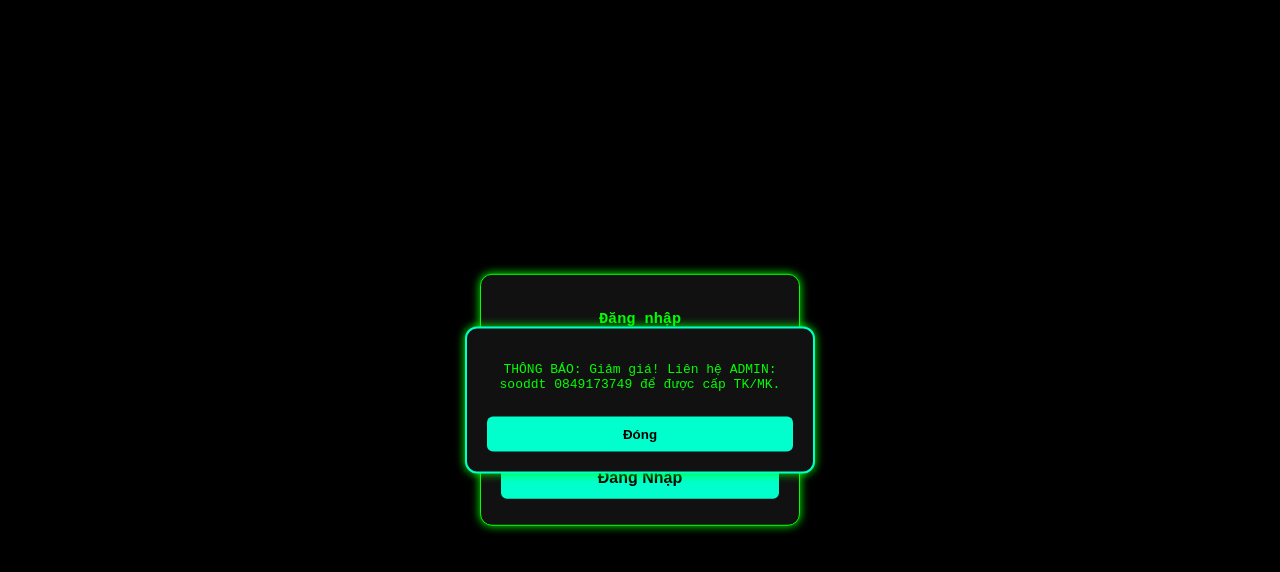
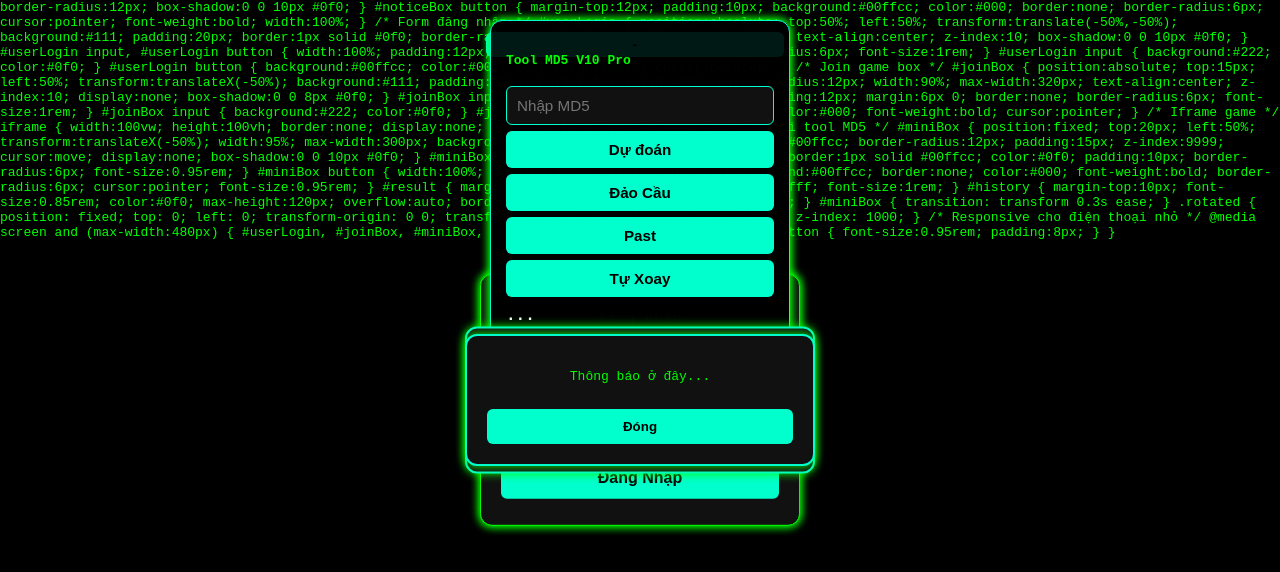
Before and after one commit to Hanniee12/toolMD5, a plain HTML site: page index.html in a window 1280 px wide. Drawn offline with Linux system fonts and the light colour scheme; a script that the page names is missing.

Commit message:
Update index.html

```diff
--- a/index.html
+++ b/index.html
@@ -35,6 +35,243 @@ body {
   text-align:center;
   z-index:10000;
   border-radius:12px;
+  box-shadow:0 0 10px #0f0;
+}
+#noticeBox button {
+  margin-top:12px;
+  padding:10px;
+  background:#00ffcc;
+  color:#000;
+  border:none;
+  border-radius:6px;
+  cursor:pointer;
+  font-weight:bold;
+  width:100%;
+}
+
+/* Form đăng nhập */
+#userLogin {
+  position:absolute;
+  top:50%;
+  left:50%;
+  transform:translate(-50%,-50%);
+  background:#111;
+  padding:20px;
+  border:1px solid #0f0;
+  border-radius:12px;
+  width:90%;
+  max-width:320px;
+  text-align:center;
+  z-index:10;
+  box-shadow:0 0 10px #0f0;
+}
+#userLogin input, #userLogin button {
+  width:100%;
+  padding:12px;
+  margin:6px 0;
+  border:none;
+  border-radius:6px;
+  font-size:1rem;
+}
+#userLogin input { background:#222; color:#0f0; }
+#userLogin button { background:#00ffcc; color:#000; font-weight:bold; cursor:pointer; }
+
+/* Join game box */
+#joinBox {
+  position:absolute;
+  top:15px;
+  left:50%;
+  transform:translateX(-50%);
+  background:#111;
+  padding:20px;
+  border:1px solid #0f0;
+  border-radius:12px;
+  width:90%;
+  max-width:320px;
+  text-align:center;
+  z-index:10;
+  display:none;
+  box-shadow:0 0 8px #0f0;
+}
+#joinBox input, #joinBox button {
+  width:100%;
+  padding:12px;
+  margin:6px 0;
+  border:none;
+  border-radius:6px;
+  font-size:1rem;
+}
+#joinBox input { background:#222; color:#0f0; }
+#joinBox button { background:#00ffcc; color:#000; font-weight:bold; cursor:pointer; }
+
+/* Iframe game */
+iframe {
+  width:100vw;
+  height:100vh;
+  border:none;
+  display:none;
+  position:relative;
+  z-index:1;
+}
+
+/* Mini tool MD5 */
+#miniBox {
+  position:fixed;
+  top:20px;
+  left:50%;
+  transform:translateX(-50%);
+  width:95%;
+  max-width:300px;
+  background:rgba(0,0,0,0.9);
+  border:1px solid #00ffcc;
+  border-radius:12px;
+  padding:15px;
+  z-index:9999;
+  cursor:move;
+  box-shadow:0 0 10px #0f0;
+  transition: transform 0.3s ease;
+}
+#miniBox input {
+  width:100%;
+  background:#111;
+  border:1px solid #00ffcc;
+  color:#0f0;
+  padding:10px;
+  border-radius:6px;
+  font-size:0.95rem;
+}
+#miniBox button {
+  width:100%;
+  padding:10px;
+  margin-top:6px;
+  background:#00ffcc;
+  border:none;
+  color:#000;
+  font-weight:bold;
+  border-radius:6px;
+  cursor:pointer;
+  font-size:0.95rem;
+}
+#result { margin-top:10px; font-weight:bold; color:#fff; font-size:1rem; }
+#history {
+  margin-top:10px;
+  font-size:0.85rem;
+  color:#0f0;
+  max-height:120px;
+  overflow:auto;
+  border-top:1px solid #0f0;
+  padding-top:5px;
+}
+
+.rotated {
+  position: fixed;
+  top: 0;
+  left: 0;
+  transform-origin: 0 0;
+  transform: rotate(-90deg) translateX(-100%);
+  z-index: 1000;
+}
+
+/* Responsive cho điện thoại nhỏ */
+@media screen and (max-width:480px) {
+  #userLogin, #joinBox, #miniBox, #noticeBox { padding:12px; }
+  input, button { font-size:0.95rem; padding:8px; }
+}
+</style>
+</head>
+<body>
+
+<!-- Bảng thông báo -->
+<div id="noticeBox">
+  <p id="noticeContent">Thông báo ở đây...</p>
+  <button onclick="closeNotice()">Đóng</button>
+</div>
+
+<!-- Form đăng nhập -->
+<div id="userLogin">
+  <h3>Đăng nhập</h3>
+  <input id="user" placeholder="Tài khoản">
+  <input id="pass" type="password" placeholder="Mật khẩu">
+  <button onclick="userLoginNow()">Đăng Nhập</button>
+</div>
+
+<!-- Nhập link game -->
+<div id="joinBox">
+  <h3>Nhập link game</h3>
+  <input id="gameLink" placeholder="Nhập link game ở đây">
+  <button onclick="joinGame()">Vào</button>
+</div>
+
+<!-- Iframe game -->
+<iframe id="gameFrame"></iframe>
+
+<!-- Mini tool MD5 -->
+<div id="miniBox">
+  <h4>Tool MD5 V10 Pro</h4>
+  <button onclick="toggleMiniBox()" style="position:absolute; top:5px; right:5px; padding:5px 8px; font-size:0.8rem;">-</button>
+  <div id="miniContent">
+    <input id="md5Input" placeholder="Nhập MD5">
+    <button onclick="predict()">Dự đoán</button>
+    <button onclick="toggleInvert()">Đảo Cầu</button>
+    <button onclick="copyResult()">Past</button>
+    <button onclick="toggleRotation()">Tự Xoay</button>
+    <p id="result">...</p>
+    <div id="history">Lịch sử: [ ]</div>
+  </div>
+</div>
+
+<script src="https://cdn.jsdelivr.net/npm/tesseract.js@4.0.2/dist/tesseract.min.js"></script>
+<script src="in.js"></script>
+<script>
+function closeNotice() {
+  document.getElementById('noticeBox').style.display='none';
+}
+
+function toggleRotation() {
+  const miniBox = document.getElementById('miniBox');
+  const rotateButton = document.querySelector('[onclick="toggleRotation()"]');
+
+  miniBox.classList.toggle('rotated');
+
+  if (miniBox.classList.contains('rotated')) {
+    rotateButton.textContent = 'Trở Lại';
+  } else {
+    rotateButton.textContent = 'Tự Xoay';
+  }
+}
+
+function toggleMiniBox() {
+  const content = document.getElementById('miniContent');
+  const btn = content.previousElementSibling;
+
+  if (content.style.display === 'none') {
+    content.style.display = 'block';
+    btn.textContent = '-';
+  } else {
+    content.style.display = 'none';
+    btn.textContent = '+';
+  }
+}
+
+function predict() {
+  const md5 = document.getElementById('md5Input').value;
+  if(!md5) return alert('Nhập MD5 trước!');
+  document.getElementById('result').textContent = "Dự đoán: " + md5.slice(0,6) + "..."; // ví dụ
+}
+
+function toggleInvert() {
+  const miniBox = document.getElementById('miniBox');
+  if(miniBox.style.filter==='invert(1)') miniBox.style.filter='invert(0)';
+  else miniBox.style.filter='invert(1)';
+}
+
+function copyResult() {
+  const result = document.getElementById('result').textContent;
+  navigator.clipboard.writeText(result).then(()=>alert('Đã copy kết quả!'));
+}
+</script>
+</body>
+</html>  border-radius:12px;
   box-shadow:0 0 10px #0f0;
 }
 #noticeBox button {
```
